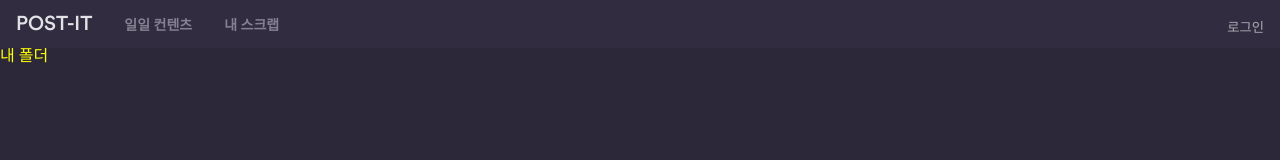
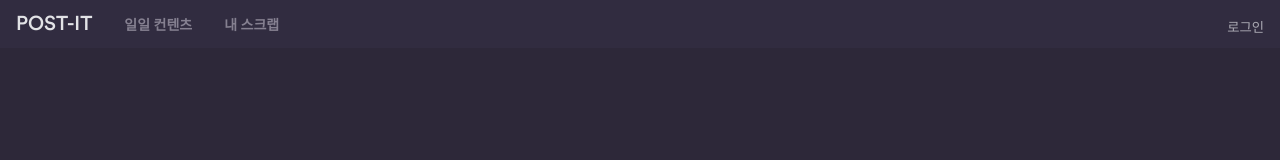
Before and after one commit to juneyoung-jo/Project_POST-IT, a React (Create React App) app in the folder frontend/: page /myfolder in a window 1280 px wide. Shown: the top 160 px of the page. Built offline with nearby package versions, Linux system fonts and the light colour scheme.

Commit message:
fix: Change git remote origin

```diff
--- a/frontend/package.json
+++ b/frontend/package.json
@@ -56,6 +56,7 @@
   "devDependencies": {
     "@typescript-eslint/eslint-plugin": "^4.17.0",
     "@typescript-eslint/parser": "^4.17.0",
+    "eslint-config-airbnb": "^18.2.1",
     "eslint-config-prettier": "^8.1.0",
     "eslint-plugin-prettier": "^3.3.1",
     "eslint-plugin-react": "^7.22.0",
--- a/frontend/src/pages/Contents.tsx
+++ b/frontend/src/pages/Contents.tsx
@@ -42,7 +42,7 @@ function CardButtonGroup() {
 function Contents() {
   return (
     <Wrapper>
-      <Button></Button>
+      <Button />
       <Container>
         <Grid container spacing={3}>
           <Grid xs={12} sm={3}>
--- a/frontend/src/pages/Home.tsx
+++ b/frontend/src/pages/Home.tsx
@@ -1,4 +1,4 @@
-import React, { useRef, SyntheticEvent } from 'react';
+import { useRef, SyntheticEvent } from 'react';
 import styled from 'styled-components';
 import ArrowDropDown from '@material-ui/icons/ArrowDropDown';
 
@@ -91,7 +91,7 @@ const Home = () => {
 
   const handleClick = (e: SyntheticEvent) => {
     // console.log(e.currentTarget.parentElement?.clientHeight);
-    let sectionHeight = sectionOne.current?.clientHeight;
+    const sectionHeight = sectionOne.current?.clientHeight;
 
     window.scrollTo(
       sectionHeight ? { top: sectionHeight, behavior: 'smooth' } : { top: 0 },
@@ -108,7 +108,7 @@ const Home = () => {
           </SlideButton>
         </ButtonWrapper>
       </Main>
-      <Box></Box>
+      <Box />
       <SectionOne ref={sectionOne}>
         <h1>section_1</h1>
       </SectionOne>
--- a/frontend/src/pages/MyFolder.tsx
+++ b/frontend/src/pages/MyFolder.tsx
@@ -4,16 +4,9 @@ function MyFolder() {
   const Wrapper = styled.div`
     width: 100%;
     height: 100vh;
-    .d-flex {
-      color: yellow;
-    }
   `;
 
-  return (
-    <Wrapper color="red">
-      <div className="d-flex djaskd">내 폴더</div>
-    </Wrapper>
-  );
+  return <Wrapper color="red"></Wrapper>;
 }
 
 export default MyFolder;
```
Also changed, not shown: frontend/til/오수완/RCA Font Reloding.md (added, +3 -0 lines), 2 other files (tests, documents, lock files or other folders).
